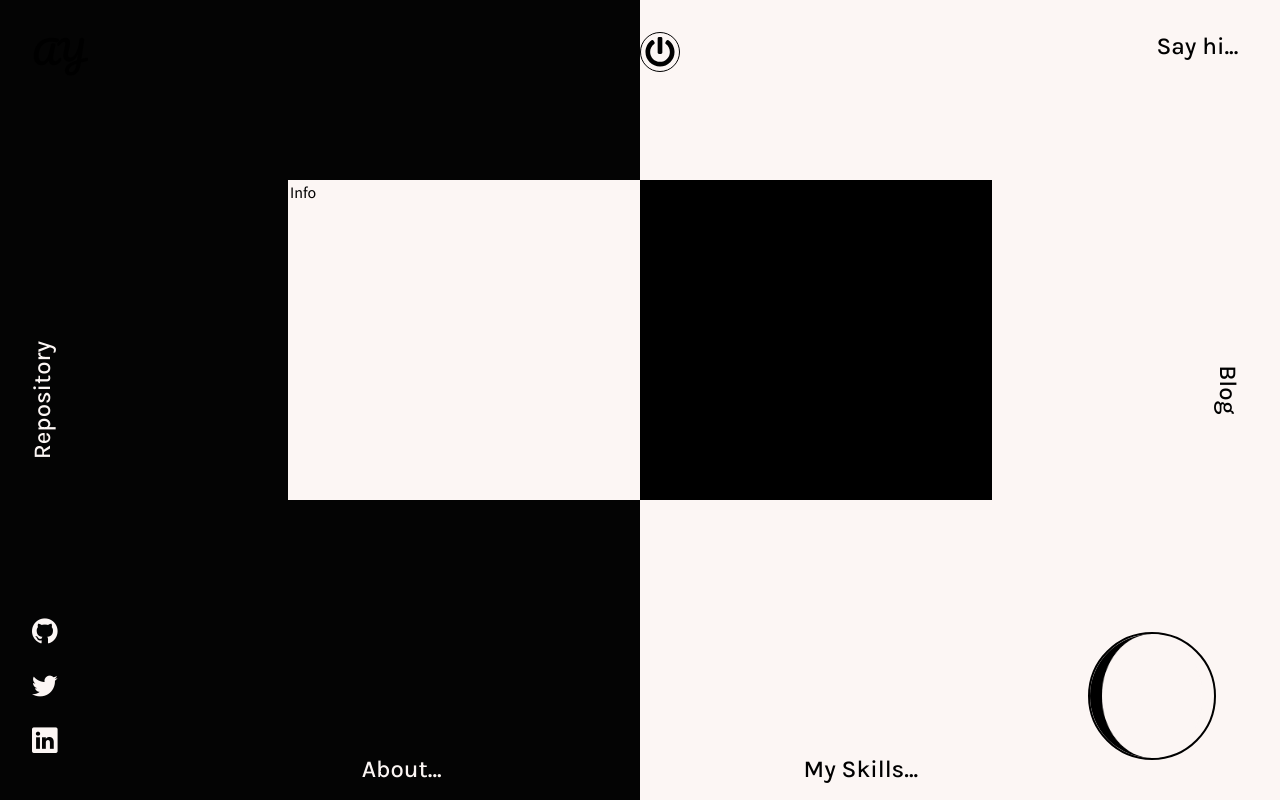
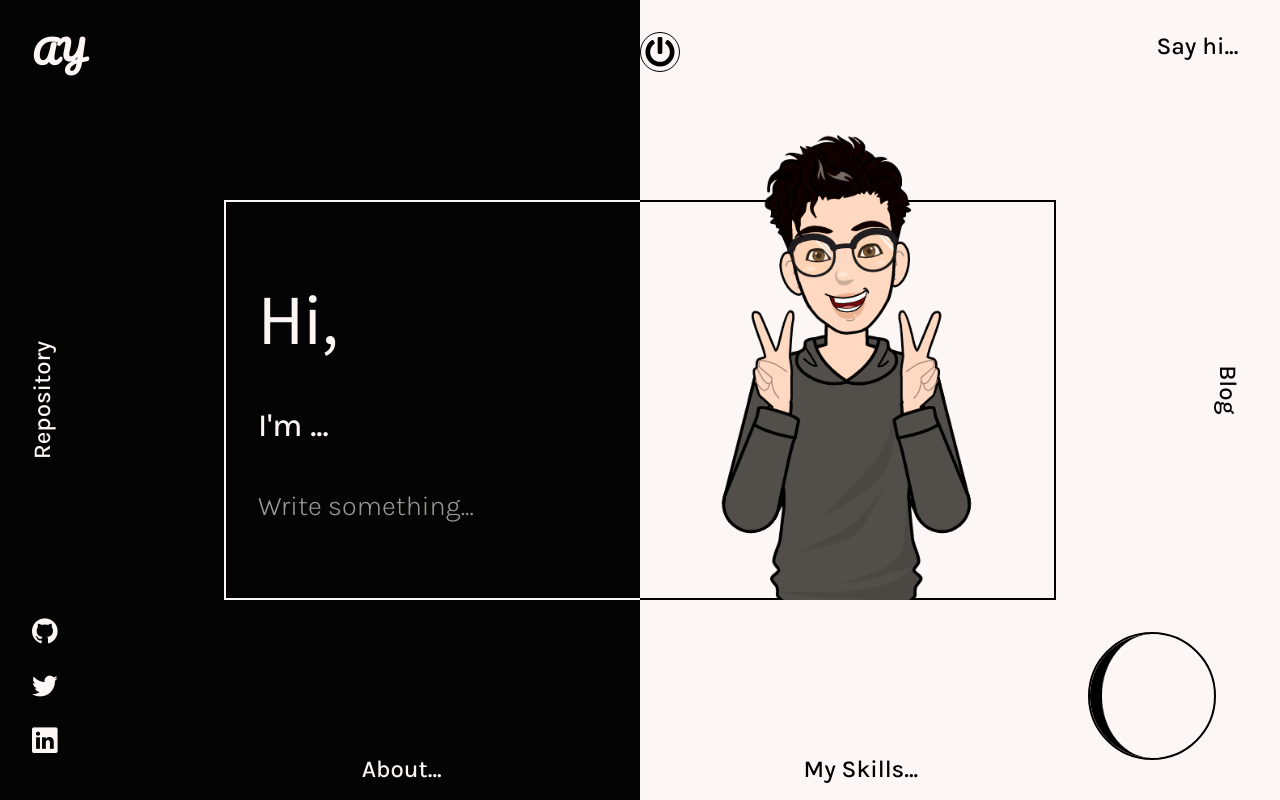
Before and after one commit to ilkaay/portfolio, a React (Create React App) app: page / in a window 1280 px wide. Both pictures are taken after a click on the button 609 px from the left and 280 px from the top of the page. Built offline with nearby package versions, Linux system fonts and the light colour scheme.

Commit message:
personal info component created and colors fixed

```diff
--- a/src/App.js
+++ b/src/App.js
@@ -1,6 +1,6 @@
 import { Route, Routes } from "react-router-dom";
 import { ThemeProvider } from "styled-components";
-import { darkTheme, lightTheme } from "./components/Themes";
+import { lightTheme } from "./components/Themes";
 import GlobalStyle from "./globalStyles";
 
 import Main from "./views/main/Main";
--- a/src/components/Logo.js
+++ b/src/components/Logo.js
@@ -1,18 +1,21 @@
 import React from "react";
 import styled from "styled-components";
+import { darkTheme } from "./Themes";
 
 const CreateLogo = styled.h1`
   display: inline-block;
-  color: ${(props) => props.theme.text};
+  color: ${(props) =>
+    props.color === "dark" ? darkTheme.text : darkTheme.body};
   font-family: "Pacifico", cursive;
+  font-weight: 600;
 
   position: fixed;
   left: 2rem;
   top: 2rem;
   z-index: 3;
 `;
-const Logo = () => {
-  return <CreateLogo>AY</CreateLogo>;
+const Logo = (props) => {
+  return <CreateLogo color={props.theme}>AY</CreateLogo>;
 };
 
 export default Logo;
--- a/src/components/SocialMediaIcons.js
+++ b/src/components/SocialMediaIcons.js
@@ -1,5 +1,6 @@
 import React from "react";
 import styled from "styled-components";
+import { darkTheme } from "./Themes";
 
 const Icons = styled.div`
   display: flex;
@@ -18,7 +19,8 @@ const IconLink = styled.a`
 `;
 
 const Icon = styled.i`
-  color: ${(props) => (props.click ? props.theme.body : props.theme.text)};
+  color: ${(props) =>
+    props.theme === "dark" ? darkTheme.text : darkTheme.body};
   font-size: 1.6rem;
 `;
 const SocialMediaIcons = (props) => {
@@ -29,7 +31,7 @@ const SocialMediaIcons = (props) => {
         target='_blank'
         href='https://github.com/ilkaay'
       >
-        <Icon click={props.click} className='bi bi-github' />
+        <Icon theme={props.theme} className='bi bi-github' />
       </IconLink>
 
       <IconLink
@@ -37,7 +39,7 @@ const SocialMediaIcons = (props) => {
         target='_blank'
         href='https://twitter.com/ilkaayyuksel'
       >
-        <Icon click={props.click} className='bi bi-twitter' />
+        <Icon theme={props.theme} className='bi bi-twitter' />
       </IconLink>
 
       <IconLink
@@ -45,7 +47,7 @@ const SocialMediaIcons = (props) => {
         target='_blank'
         href='https://www.linkedin.com/in/ilkaayyuksel'
       >
-        <Icon click={props.click} className='bi bi-linkedin' />
+        <Icon theme={props.theme} className='bi bi-linkedin' />
       </IconLink>
     </Icons>
   );
--- a/src/views/main/LinksWrapper.js
+++ b/src/views/main/LinksWrapper.js
@@ -8,10 +8,10 @@ import BottomBar from "./components/BottomBar";
 import Contact from "./components/Contact";
 import Repository from "./components/Repository";
 
-const renderTop = () => {
+const renderTop = (props) => {
   return (
     <>
-      <Logo />
+      <Logo theme={props.click ? "dark" : "light"} />
       <HomeButton />
       <Contact />
     </>
@@ -20,7 +20,7 @@ const renderTop = () => {
 const renderBottom = (props) => {
   return (
     <>
-      <SocialMediaIcons click={props.click} />
+      <SocialMediaIcons theme={props.click ? "dark" : "light"} />
       <BottomBar click={props.click} />
     </>
   );
@@ -36,7 +36,7 @@ const renderMiddle = (props) => {
 };
 
 const LinksWrapper = (props) => {
-  return [renderTop(), renderMiddle(props), renderBottom(props)];
+  return [renderTop(props), renderMiddle(props), renderBottom(props)];
 };
 
 export default LinksWrapper;
--- a/src/views/main/Main.js
+++ b/src/views/main/Main.js
@@ -57,7 +57,7 @@ const Main = () => {
       <Icon click={click} onClick={() => setClick(!click)}>
         <MoonPhases click={click} />
       </Icon>
-      {click && <PersonalInfo click={click} />}
+      {click ? <PersonalInfo /> : undefined}
     </MainContainer>
   );
 };
--- a/src/views/main/components/PersonalInfo.js
+++ b/src/views/main/components/PersonalInfo.js
@@ -1,18 +1,18 @@
 import React from "react";
 import styled from "styled-components";
 
+import ProfilePicture from "../../../assets/images/profile-img.png";
+
 const Box = styled.div`
   position: fixed;
-  left: 22.5%;
-  top: 22.5%;
+  left: 17.5%;
+  top: 25%;
   transform: translete(-50%, -50%);
 
-  width: 55vw;
-  height: 40vh;
+  width: 65vw;
+  height: 50vh;
   display: flex;
 
-  background-repeat: no-repeat;
-  background-size: 100% 2px;
   background: linear-gradient(
         to right,
         ${(props) => props.theme.body} 50%,
@@ -26,12 +26,59 @@ const Box = styled.div`
       )
       top;
 
+  background-repeat: no-repeat;
+  background-size: 100% 2px;
   border-left: 2px solid ${(props) => props.theme.body};
   border-right: 2px solid ${(props) => props.theme.text};
   z-index: 1;
 `;
-const PersonalInfo = (props) => {
-  return <Box>Info</Box>;
+
+const SubBox = styled.div`
+  width: 50%;
+  position: relative;
+  display: flex;
+
+  .picture {
+    position: absolute;
+    bottom: 0;
+    left: 50%;
+    transform: translate(-50%, 0%);
+    width: 100%;
+    height: auto;
+  }
+`;
+
+const Text = styled.div`
+  color: ${(props) => props.theme.body};
+  font-size: calc(1em + 1.5vw);
+  padding: 2rem;
+  cursor: pointer;
+
+  display: flex;
+  flex-direction: column;
+  justify-content: space-evenly;
+
+  & > *:last-child {
+    color: ${(props) => `rgba(${props.theme.bodyRgba}, 0.6)`};
+    font-size: calc(0.5rem + 1.5vw);
+    font-weight: 300;
+  }
+`;
+const PersonalInfo = () => {
+  return (
+    <Box>
+      <SubBox>
+        <Text>
+          <h1>Hi, </h1>
+          <h2>I'm ...</h2>
+          <h6>Write something...</h6>
+        </Text>
+      </SubBox>
+      <SubBox>
+        <img className='picture' alt='profile' src={ProfilePicture} />
+      </SubBox>
+    </Box>
+  );
 };
 
 export default PersonalInfo;
```
Also changed, not shown: src/assets/images/profile-img.png (added), src/config/particlesjs-config-light.json (line endings or trailing spaces), src/config/particlesjs-config.json (line endings or trailing spaces).
